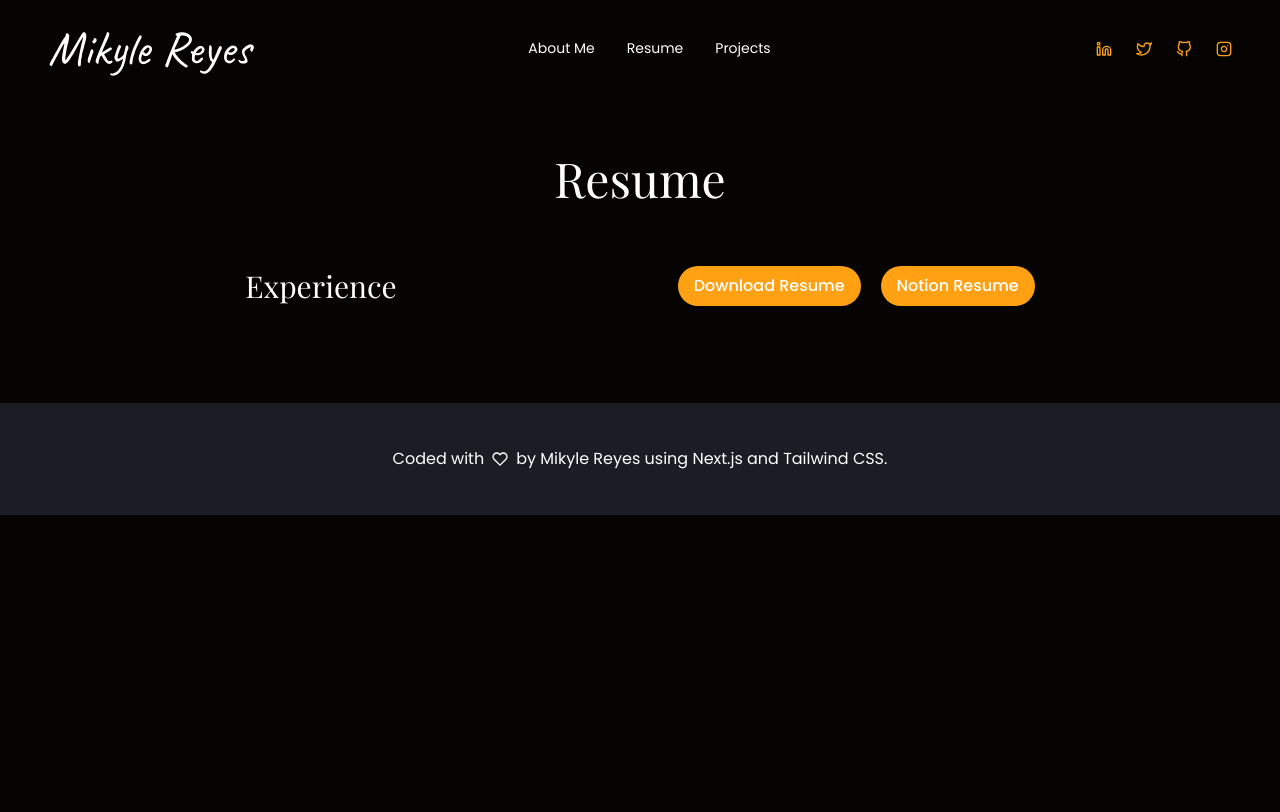
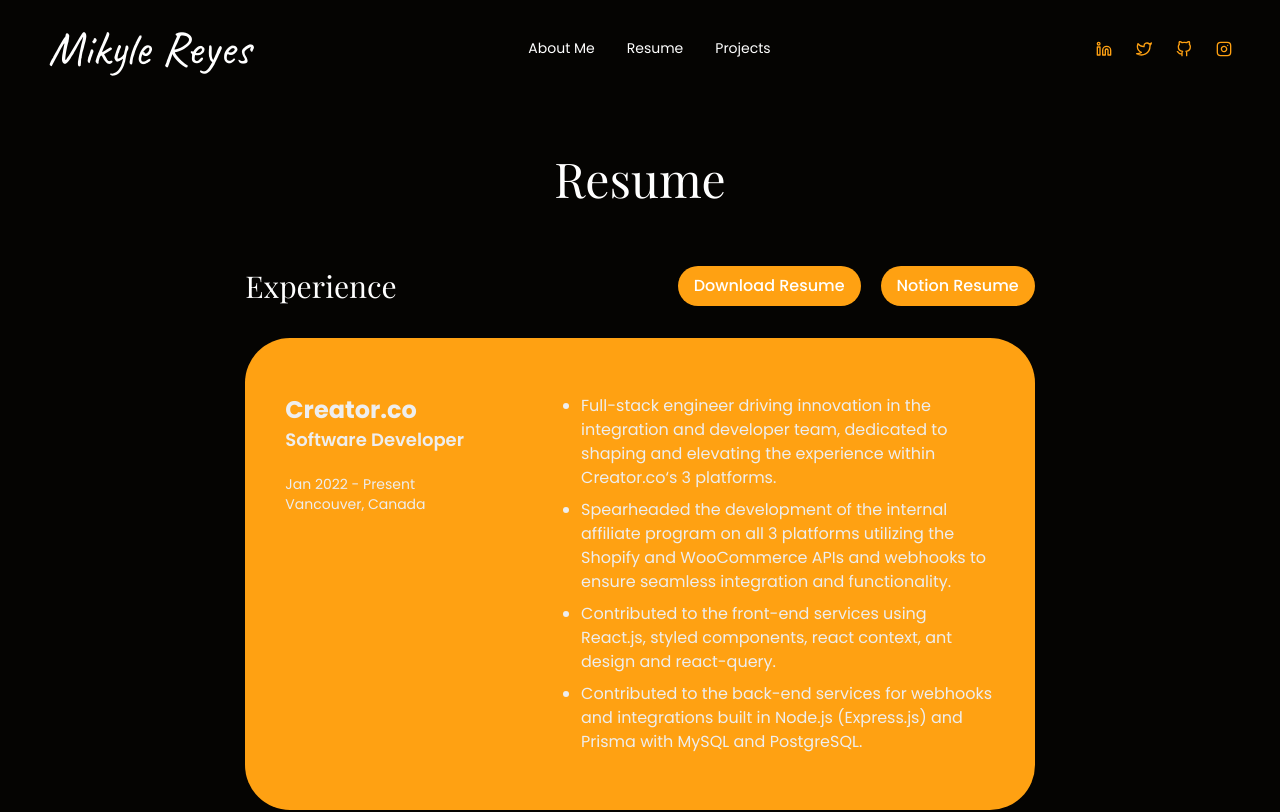
Before and after one commit to muhkyle17/portfolio-website, a Next.js app: page /resume in a window 1280 px wide. Shown: the top 812 px of the page. Built offline with nearby package versions, Linux system fonts and the light colour scheme; a web font is replaced by a local one.

Commit message:
Add styling for the structure of the experience

```diff
--- a/components/Resume.js
+++ b/components/Resume.js
@@ -6,7 +6,7 @@ const Resume = () => {
       <div className='flex flex-col items-center gap-16'>
         <h1 className='text-5xl'>Resume</h1>
 
-        <div className='flex flex-col w-4/6'>
+        <div className='flex flex-col gap-8 w-4/6'>
           <div className='flex w-full justify-between items-center'>
             <h1 className='text-3xl'>Experience</h1>
 
@@ -27,6 +27,38 @@ const Resume = () => {
               </a>
             </div>
           </div>
+
+          <div className='flex gap-5 px-10 py-14 bg-primary rounded-[45px]'>
+            <div className='w-2/5 text-[#EEEEEE]'>
+              <h2 className='font-bold text-2xl'>Creator.co</h2>
+              <p className='font-semibold text-lg'>Software Developer</p>
+              <p className='mt-5 text-sm'>Jan 2022 - Present</p>
+              <p className='text-sm'>Vancouver, Canada</p>
+            </div>
+
+            <div className='w-3/5'>
+              <ul className='list-disc flex flex-col gap-2 text-[#EEEEEE]'>
+                <li>
+                  Full-stack engineer driving innovation in the integration and developer team,
+                  dedicated to shaping and elevating the experience within Creator.co&lsquo;s 3
+                  platforms.
+                </li>
+                <li>
+                  Spearheaded the development of the internal affiliate program on all 3 platforms
+                  utilizing the Shopify and WooCommerce APIs and webhooks to ensure seamless
+                  integration and functionality.
+                </li>
+                <li>
+                  Contributed to the front-end services using React.js, styled components, react
+                  context, ant design and react-query.
+                </li>
+                <li>
+                  Contributed to the back-end services for webhooks and integrations built in
+                  Node.js (Express.js) and Prisma with MySQL and PostgreSQL.
+                </li>
+              </ul>
+            </div>
+          </div>
         </div>
       </div>
     </section>
```
